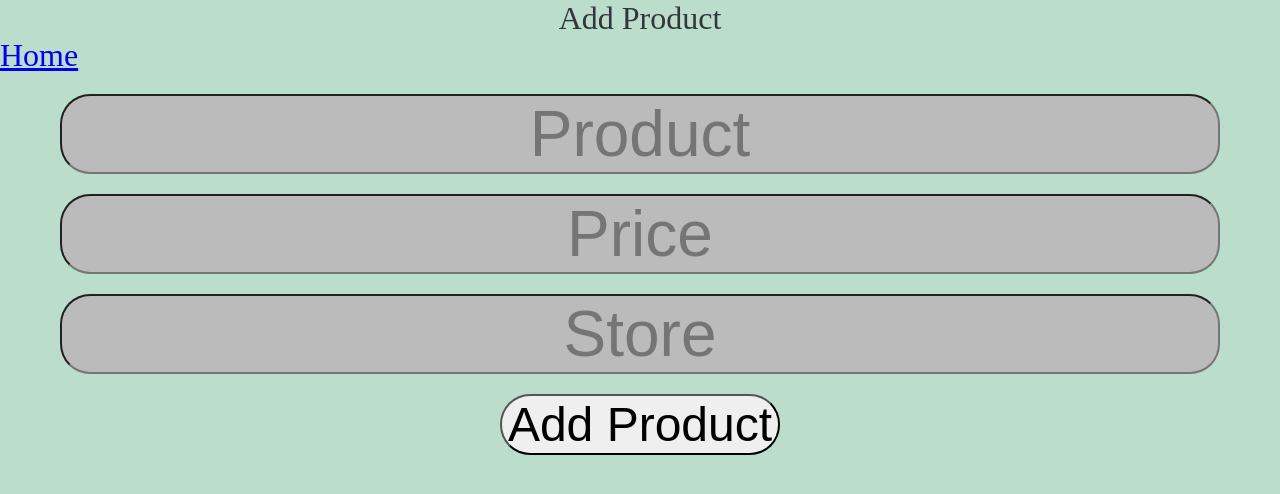
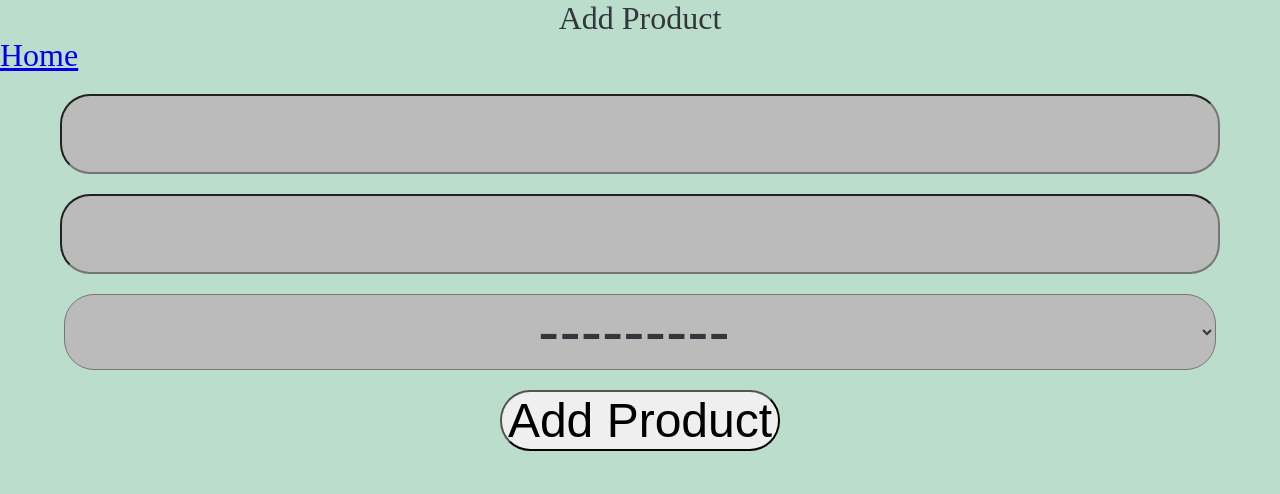
Before and after one commit to d-g-code/django_price_app, a Django app: page /add in a window 1280 px wide. Shown: the top 494 px of the page. Run offline with Django 3.2, Linux system fonts and the light colour scheme; tables that the repository leaves empty hold one stand-in row (values such as "Sample post").

Commit message:
added defauld store choice from list

```diff
--- a/product_price/admin.py
+++ b/product_price/admin.py
@@ -1,5 +1,6 @@
 from django.contrib import admin
-from .models import Product
+from .models import Product, Store
 
 
 admin.site.register(Product)
+admin.site.register(Store)
--- a/product_price/forms.py
+++ b/product_price/forms.py
@@ -1,8 +1,8 @@
 from django import forms
-from .models import Product
+from .models import Product, Store
 
 
 class AddProductForms(forms.ModelForm):
     class Meta:
         model = Product
-        fields = ['name', 'price', 'store']
+        fields = ['product', 'price', 'product_store']
--- a/product_price/models.py
+++ b/product_price/models.py
@@ -1,10 +1,17 @@
 from django.db import models
 
 
-class Product(models.Model):
-    name = models.CharField(max_length=40)
-    price = models.DecimalField(max_digits=5, decimal_places=2, default='')
-    store = models.CharField(max_length=20, default='')
+class Store(models.Model):
+    store = models.CharField(max_length=10, default='')
 
     def __str__(self):
-        return self.name
+        return self.store
+
+
+class Product(models.Model):
+    product = models.CharField(max_length=40)
+    price = models.DecimalField(max_digits=5, decimal_places=2, default='')
+    product_store = models.ForeignKey(Store, on_delete=models.CASCADE)
+
+    def __str__(self):
+        return self.product
--- a/product_price/static/product_price/style.css
+++ b/product_price/static/product_price/style.css
@@ -5,7 +5,7 @@ body {
     background: #bdc;
     font-size: 2em;
 }
-#id_username, #id_password, #id_password1, #id_password2, #id_name, #id_price, #id_store{
+#id_username, #id_password, #id_password1, #id_password2, #id_product, #id_price, #id_product_store{
     width: 90%;
     color: #33363C;
     background: #bbb;
--- a/product_price/templates/product_price/add_product.html
+++ b/product_price/templates/product_price/add_product.html
@@ -15,12 +15,10 @@
 
     <form method="POST">
         {% csrf_token %}
-
-        <input id="id_name" type="text" name="name" placeholder="Product">
-        <input id="id_price" type="text" name="price" placeholder="Price">
-        <input id="id_store" type="text" name="store" placeholder="Store">
+        {{ form.product }}
+        {{ form.price }}
+        {{ form.product_store }}
         <input class="button" type="submit" name="" value="Add Product">
-
     </form>
     <br>
     {% if messages %}
--- a/product_price/templates/product_price/layout.html
+++ b/product_price/templates/product_price/layout.html
@@ -1,5 +1,5 @@
+<!DOCTYPE html>
 {% load static %}
-<!DOCTYPE html>
 <html lang="en">
 <head>
     <meta charset="UTF-8">
--- a/product_price/templates/product_price/product.html
+++ b/product_price/templates/product_price/product.html
@@ -9,7 +9,7 @@
                 <div class="container">
                     <div class="d_product">{{ product }}</div>
                     <div class="d_price">{{ product.price }}</div>
-                    <div class="d_store">|{{ product.store }}</div>
+                    <div class="d_store">|{{ product.product_store }}</div>
                 </div>
                 {% endfor %}
                 {% endif %}
--- a/product_price/views.py
+++ b/product_price/views.py
@@ -1,12 +1,12 @@
-from django.shortcuts import render, HttpResponseRedirect, reverse
-from .models import Product
+from django.shortcuts import render
+from .models import Product, Store
 from django.contrib.auth.forms import UserCreationForm
 from .forms import AddProductForms
 from django.contrib import messages
 
 
 def index_product(request):
-    all_products = Product.objects.order_by('name')
+    all_products = Product.objects.order_by('product')
     return render(request, 'product_price/product.html', {'all_products': all_products})
 
 
@@ -28,5 +28,4 @@ def add_product(request):
         form = AddProductForms()
         messages.success(request, f'Artykuł dodany')
         return render(request, 'product_price/add_product.html', {'form': form})
-
     return render(request, 'product_price/add_product.html', {'form': form})
```
